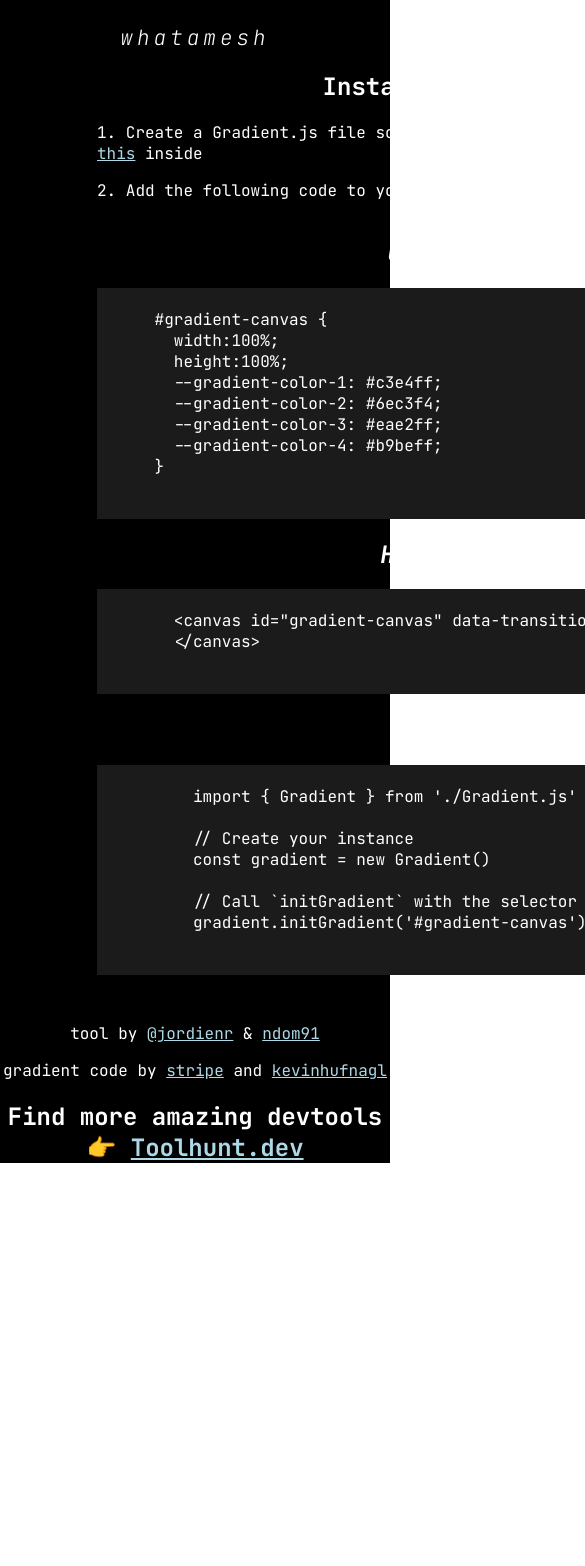
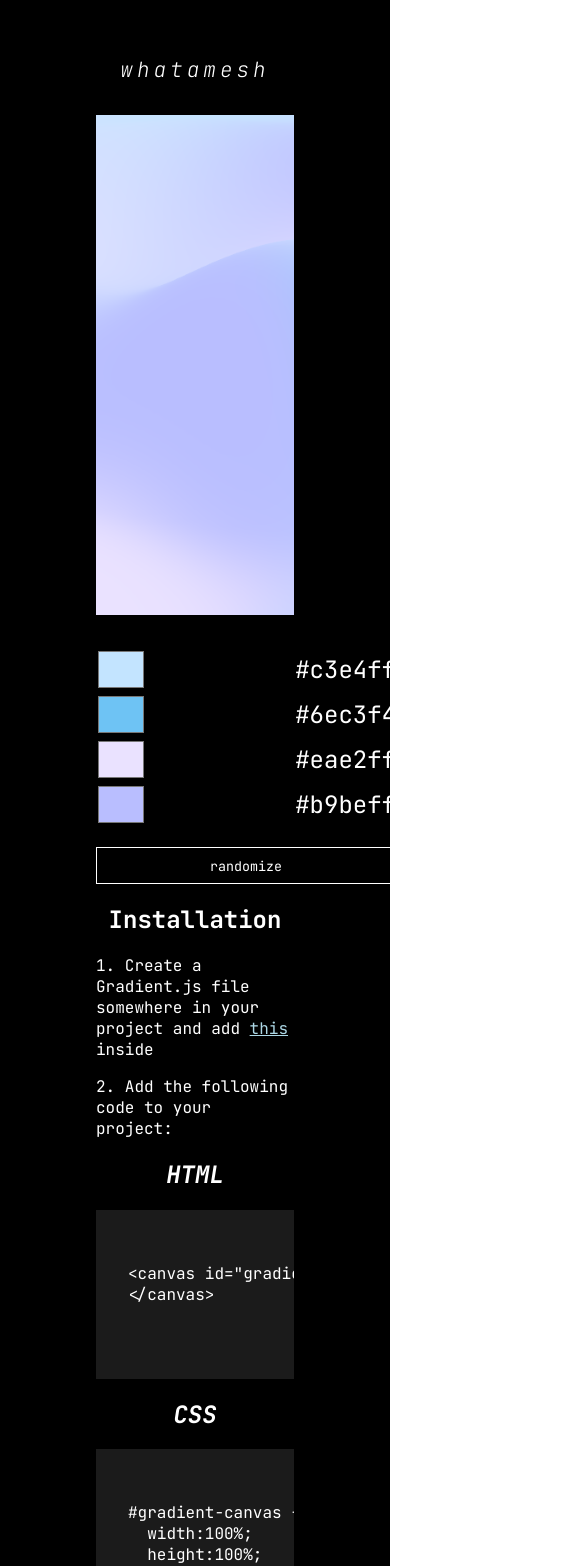
Before and after one commit to jordienr/whatamesh, a Vue app: page / in a window 390 px wide. Shown: the top 1566 px of the page, 585 px wide, since content can reach past the window. Before the commit the page ends 1183 px from the top, so only its background shows below. Built offline with nearby package versions, Linux system fonts and the light colour scheme.

Commit message:
fix: make site responsive again

```diff
--- a/src/App.vue
+++ b/src/App.vue
@@ -10,6 +10,7 @@ import editor from "./components/editor.vue";
 
 <style>
 body {
+  height: 100vh;
   margin: 0;
   padding: 0;
 }
@@ -18,6 +19,7 @@ body {
   color: white;
   font-family: monospace;
   min-height: 100vh;
+  padding: 2rem;
   -webkit-font-smoothing: antialiased;
   -moz-osx-font-smoothing: grayscale;
   text-align: center;
--- a/src/components/editor.vue
+++ b/src/components/editor.vue
@@ -35,7 +35,7 @@
     <div class="final-code">
       <h2>Installation</h2>
       <p style="text-align:left">
-        1. Create a Gradient.js file somewhere in your project and add
+        1. Create a <code>Gradient.js</code> file somewhere in your project and add
         <a
           target="_blank"
           href="https://gist.github.com/jordienr/64bcf75f8b08641f205bd6a1a0d4ce1d"
@@ -43,15 +43,14 @@
         >
         inside
       </p>
-      <p style="text-align:left"> 2. Add the following code to your HTML file:</p>
-      <pre class="code"></pre>
+      <p style="text-align:left"> 2. Add the following code to your project:</p>
+      <h2><i>HTML</i></h2>
+      <pre class="code">
+        {{ htmlCode }}
+      </pre>
       <h2><i>CSS</i></h2>
       <pre class="code">
         {{ cssCode }}
-      </pre>
-      <h2><i>HTML</i></h2>
-      <pre class="code">
-        {{ htmlCode }}
       </pre>
       <h2><i>JS</i></h2>
       <pre class="code">
@@ -206,13 +205,14 @@ pre.code {
   overflow: auto;
   margin: auto;
   background: rgb(27, 27, 27);
+  padding: 2rem;
 }
 .get-code-btn {
   background: white;
   color: black;
 }
 footer {
-  margin-top: 3rem;
+  margin: 4rem 0 2rem 0;
 }
 button {
   background: none;
@@ -292,4 +292,10 @@ input[type="color"] {
 .toolbar button:hover {
   cursor: pointer;
 }
+
+@media screen and (max-width: 1024px) {
+  .wrapper {
+    flex-direction: column;
+  }
+}
 </style>
```
Lines whose indentation alone changed are shown as unchanged.
